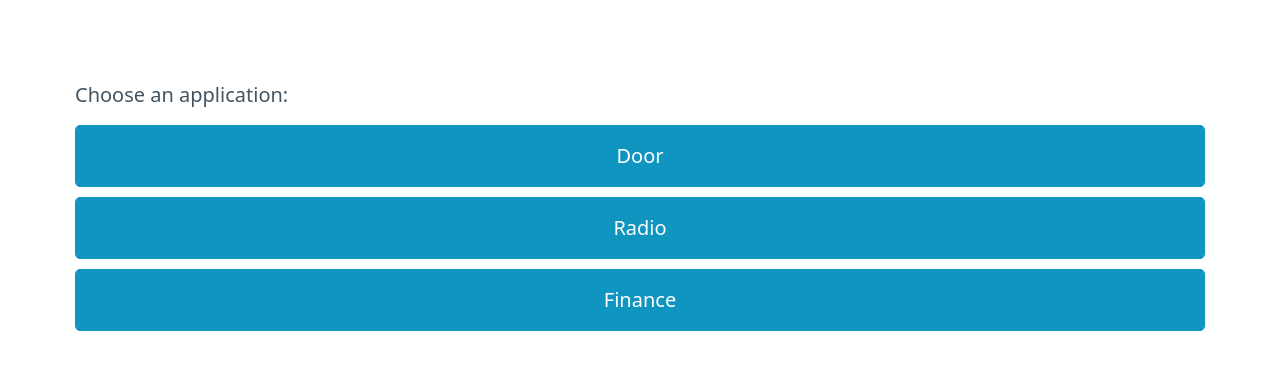
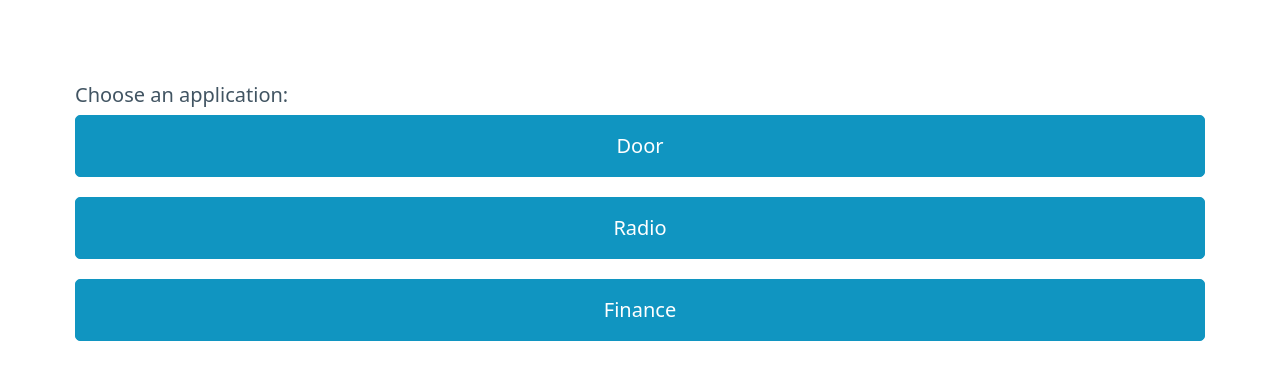
Before and after one commit to LEVITUM-e-V/office, a Django app: template office/core/templates/index.html in a window 1280 px wide. Shown: the part 70-450 px from the top of the page. Run offline with Django 3.2, Linux system fonts and the light colour scheme; the template is opened without the code that fills it, so the values that code supplies are empty.

Commit message:
fix margin again

```diff
--- a/office/core/static/core/style.css
+++ b/office/core/static/core/style.css
@@ -1,4 +1,4 @@
 .link {
   width: 100%;
-  margin-top: 0.5em;
+  margin-bottom: 1rem;
 }
```
